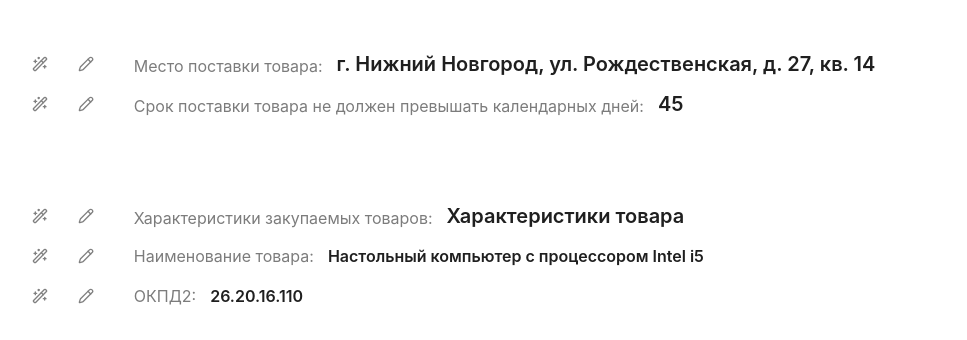
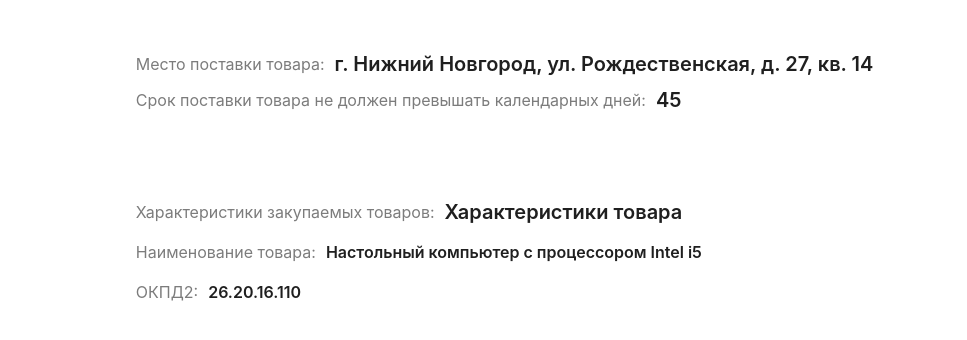
Before and after one commit to SuroZaqaryan/react-notion-table, a React app: page / in a window 1280 px wide. Shown: the top 340 px of the page, without its empty margins (105-1072 px from the left). Built offline with nearby package versions, Linux system fonts and the light colour scheme; the HTML template or start-up script is replaced by a standard one.

Commit message:
Change editing paragraph

```diff
--- a/src/Table/styles/style.css
+++ b/src/Table/styles/style.css
@@ -476,7 +476,7 @@ html {
   display: flex;
   align-items: flex-end;
   justify-content: space-between;
-  padding-left: 2rem;
+  padding-left: 5rem;
 }
 
 .editable-fields {
@@ -506,8 +506,21 @@ html {
 .info-block {
   display: flex;
   flex-direction: column;
-  gap: 0.5rem;
+  gap: 4px;
   width: 100%;
-  padding-left: 2rem;
+  padding-left: 5rem;
   max-width: 920px;
 }
+
+.edit-controls {
+  opacity: 0;
+  transition: opacity 0.2s ease-in-out;
+  pointer-events: none;
+  position: relative;
+  right: 2px;
+}
+
+.edit-paragraph-wrapper:hover .edit-controls {
+  opacity: 1;
+  pointer-events: all;
+}
--- a/src/Table/ui/BottomInfoEditor.jsx
+++ b/src/Table/ui/BottomInfoEditor.jsx
@@ -6,7 +6,7 @@ function BottomInfoEditor({ sections, onChange }) {
   return (
     <div className="info-block">
       {sections.map(({ chapter_name, description }, index) => (
-        <div key={index} >
+        <div key={index}>
           <EditableParagraph
             value={chapter_name}
             onChange={(val) => onChange(index, "chapter_name", val)}
--- a/src/Table/ui/EditableParagraph.jsx
+++ b/src/Table/ui/EditableParagraph.jsx
@@ -11,28 +11,20 @@ const suggestions = [
     'Исправить шаблонные фразы',
 ];
 
-function EditableParagraph({ value, onChange, label, as: Component = 'span', asProps = {}, inputWidth = '100%' }) {
+function EditableParagraph({
+    value,
+    onChange,
+    label,
+    as: Component = 'span',
+    asProps = {},
+}) {
     const { token } = theme.useToken();
-
-    const [editing, setEditing] = useState(false);
-    const [tempValue, setTempValue] = useState(value);
     const [showPopup, setShowPopup] = useState(false);
     const [loading, setLoading] = useState(false);
+    const [selectedSuggestion, setSelectedSuggestion] = useState('');
 
-    const [selectedSuggestion, setSelectedSuggestion] = useState('');
-    const inputRef = useRef(null);
+    const editableRef = useRef(null);
     const popupRef = useRef(null);
-
-    const finishEditing = () => {
-        setEditing(false);
-        onChange(tempValue);
-    };
-
-    useEffect(() => {
-        if (editing && inputRef.current) {
-            inputRef.current.focus();
-        }
-    }, [editing]);
 
     useEffect(() => {
         const handleClickOutside = (e) => {
@@ -44,14 +36,20 @@ function EditableParagraph({ value, onChange, label, as: Component = 'span', asP
         return () => document.removeEventListener('mousedown', handleClickOutside);
     }, []);
 
+    const handleInput = () => {
+        const newValue = editableRef.current?.innerText || '';
+        onChange(newValue);
+    };
+
     const applySuggestion = () => {
         if (!selectedSuggestion) return;
 
         setLoading(true);
         setTimeout(() => {
-            const fakeServerResponse = selectedSuggestion;
-            onChange(fakeServerResponse);
-            setTempValue(fakeServerResponse);
+            onChange(selectedSuggestion);
+            if (editableRef.current) {
+                editableRef.current.innerText = selectedSuggestion;
+            }
             setShowPopup(false);
             setLoading(false);
         }, 1000);
@@ -59,13 +57,12 @@ function EditableParagraph({ value, onChange, label, as: Component = 'span', asP
 
     return (
         <div style={{ position: 'relative' }}>
-            <Flex align="center" gap={8}>
-                <Flex style={{ position: 'relative', right: '1.5rem' }} gap={14}>
-                    <Tooltip title="Редактировать с помощью ИИ">
+            <Flex className="edit-paragraph-wrapper" align="center" gap={8}>
+                <Tooltip className='edit-controls' title="Редактировать с помощью ИИ">
                     <Button
                         type="text"
                         onClick={() => setShowPopup(!showPopup)}
-                            style={{ background: showPopup ? '#E4E4E7' : '#fff' }}
+                        style={{minWidth: 32, background: showPopup ? '#E4E4E7' : '#fff' }}
                         icon={
                             <WandSparkles
                                 style={{ display: 'flex', cursor: 'pointer' }}
@@ -76,45 +73,30 @@ function EditableParagraph({ value, onChange, label, as: Component = 'span', asP
                     />
                 </Tooltip>
 
-                    <Tooltip title="Редактировать вручную">
-                        <Button
-                            type="text"
-                            onClick={() => setEditing(true)}
-                            style={{ background: editing ? '#E4E4E7' : '#fff' }}
-                            icon={
-                                <Pencil
-                                    style={{ display: 'flex', cursor: 'pointer' }}
-                                    size={16}
-                                    color="gray"
-                                />
-                            }
-                        />
-                    </Tooltip>
-                </Flex>
-
-                <Flex gap={4} wrap={!editing} align='flex-end'>
-                    {
-                        label &&
-                        <div style={{ display: 'flex', alignItems: 'center', marginRight: 10, whiteSpace: editing ? 'nowrap' : 'normal' }}>
+                <Flex className="edit-paragraph" wrap align="center">
+                    {label && (
+                        <div style={{ display: 'flex', alignItems: 'center', marginRight: 10, whiteSpace: 'normal' }}>
                             {label}
                         </div>
-                    }
+                    )}
 
-                    {editing ? (
-                        <Input
-                            ref={inputRef}
-                            value={tempValue}
-                            onChange={(e) => setTempValue(e.target.value)}
-                            style={{ minWidth: inputWidth }}
-                            onPressEnter={finishEditing}
-                            onBlur={finishEditing}
-                            size="middle"
-                        />
-                    ) : (
-                        <Component style={{ margin: 0, background: showPopup ? '#E4E4E7' : '#fff' }} {...asProps}>
+                    <Component
+                        {...asProps}
+                        ref={editableRef}
+                        contentEditable
+                        suppressContentEditableWarning
+                        onBlur={handleInput}
+                        style={{
+                            margin: 0,
+                            borderRadius: 4,
+                            minWidth: 100,
+                            background: showPopup ? '#E4E4E7' : '#fff',
+                            outline: 'none',
+                            cursor: 'text',
+                        }}
+                    >
                         {value}
                     </Component>
-                    )}
                 </Flex>
             </Flex>
 
@@ -146,7 +128,6 @@ function EditableParagraph({ value, onChange, label, as: Component = 'span', asP
                         >
                             <Plus style={{ cursor: 'pointer' }} />
                             <Input
-                                rows={4}
                                 value={selectedSuggestion}
                                 onChange={(e) => setSelectedSuggestion(e.target.value)}
                                 style={{ border: 'none', borderRadius: 4 }}
@@ -197,5 +178,4 @@ function EditableParagraph({ value, onChange, label, as: Component = 'span', asP
     );
 }
 
-
 export default EditableParagraph;
```
Lines whose indentation alone changed are shown as unchanged.
